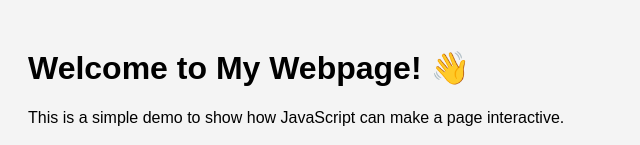
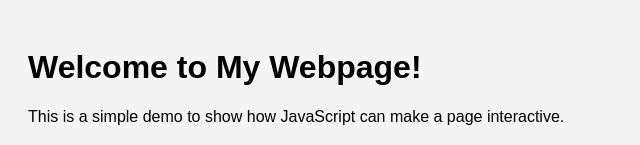
Before and after one commit to Luqman-tech/JAVASRIPTDOMMANIPULATION2, a plain HTML site: page index.html in a window 1280 px wide. Shown: the top 145 px of the page, without its empty margins (0-640 px from the left). Drawn offline with Linux system fonts and the light colour scheme.

Commit message:
Update index.html

```diff
--- a/index.html
+++ b/index.html
@@ -9,7 +9,7 @@
 <body>
 
   <header>
-    <h1 id="main-heading">Welcome to My Webpage! 👋</h1>
+    <h1 id="main-heading">Welcome to My Webpage!</h1>
   </header>
 
   <main>
```
